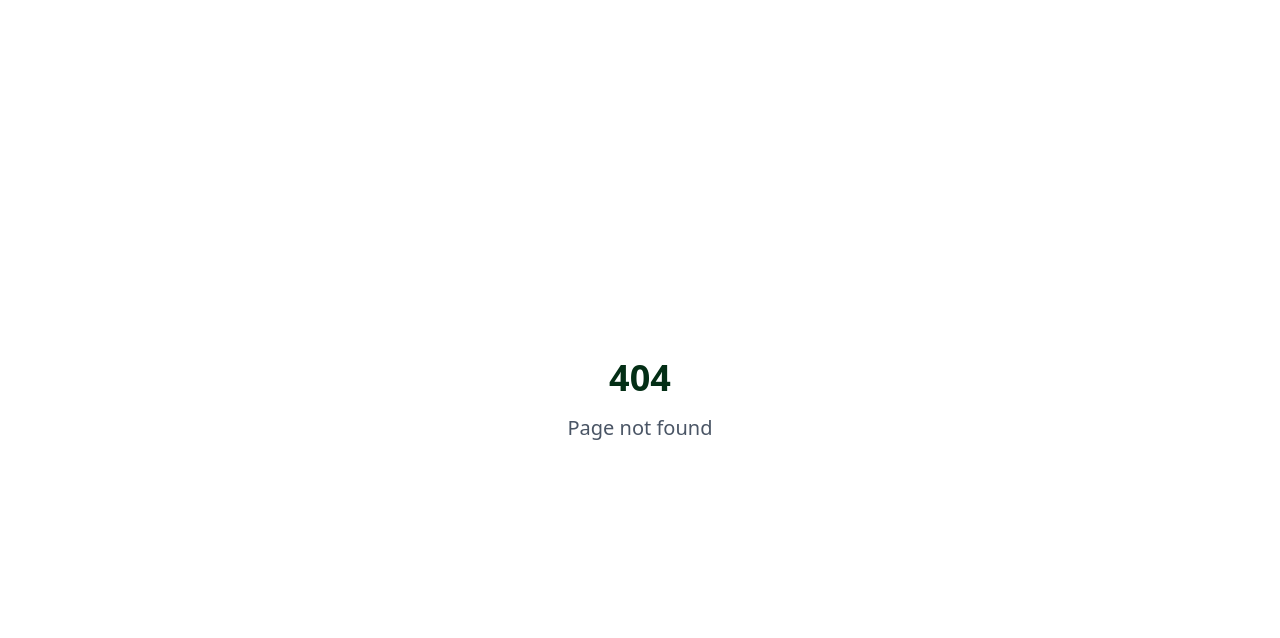
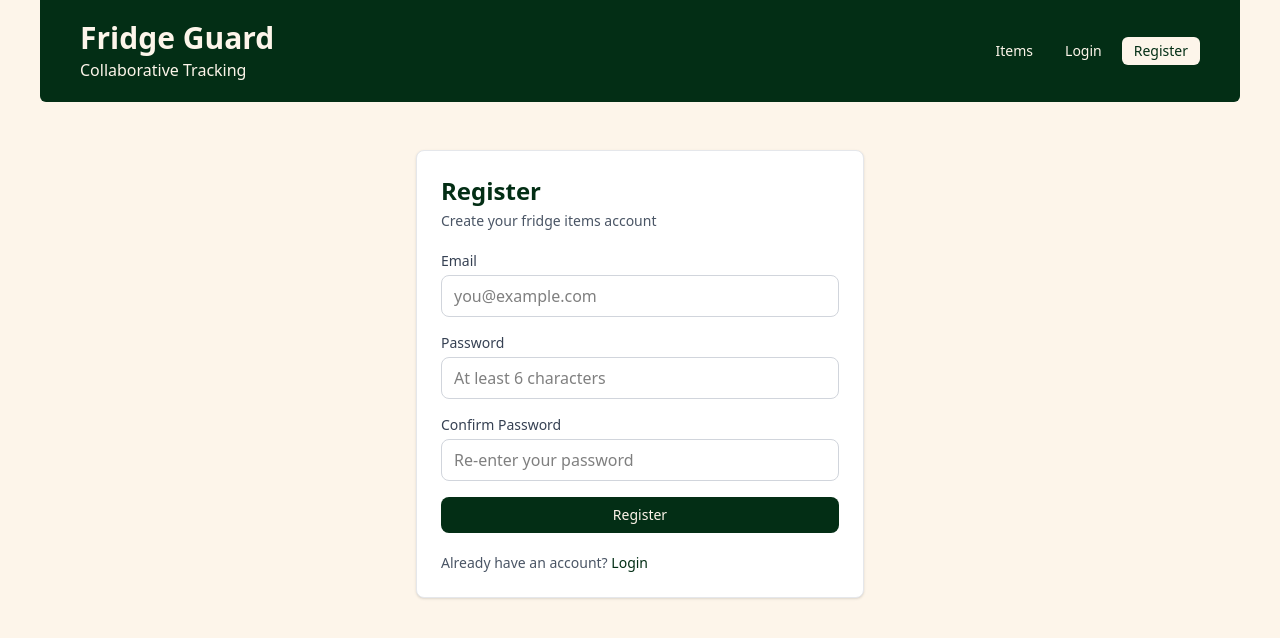
Before and after one commit to Angekarara/hands-off, a React app in the folder frontend/: page /register in a window 1280 px wide. Before the commit this address had no page. Shown: the top 638 px of the page. Built offline with nearby package versions, Linux system fonts and the light colour scheme; the HTML template or start-up script is replaced by a standard one.

Commit message:
feat: add login and regiter pages

```diff
--- a/frontend/src/components/navigations/Navbar.tsx
+++ b/frontend/src/components/navigations/Navbar.tsx
@@ -1,10 +1,40 @@
+import { NavLink } from "react-router-dom";
+
 export const Navbar = () => {
+  const baseLinkClass = "px-3 py-1 rounded-md text-sm font-medium";
+
   return (
     <nav className="bg-green-950 flex justify-between px-10 rounded-b-md py-5 text-[#fdf5ea] mx-10">
       <div className="flex flex-col gap-0.5">
         <div className="text-3xl font-bold">Fridge Guard</div>
         <div>Collaborative Tracking</div>
       </div>
+      <div className="flex items-center gap-2">
+        <NavLink
+          to="/"
+          className={({ isActive }) =>
+            `${baseLinkClass} ${isActive ? "bg-[#fdf5ea] text-green-950" : "text-[#fdf5ea]"}`
+          }
+        >
+          Items
+        </NavLink>
+        <NavLink
+          to="/login"
+          className={({ isActive }) =>
+            `${baseLinkClass} ${isActive ? "bg-[#fdf5ea] text-green-950" : "text-[#fdf5ea]"}`
+          }
+        >
+          Login
+        </NavLink>
+        <NavLink
+          to="/register"
+          className={({ isActive }) =>
+            `${baseLinkClass} ${isActive ? "bg-[#fdf5ea] text-green-950" : "text-[#fdf5ea]"}`
+          }
+        >
+          Register
+        </NavLink>
+      </div>
     </nav>
   );
 };
--- /dev/null
+++ b/frontend/src/pages/LoginPage.tsx
@@ -0,0 +1,54 @@
+import { Link } from "react-router-dom";
+import Input from "../components/shared/Input";
+
+const LoginPage = () => {
+  return (
+    <div className="flex justify-center py-12 px-4">
+      <div className="w-full max-w-md bg-white rounded-lg shadow-sm border border-gray-200 p-6 space-y-5">
+        <div className="space-y-1">
+          <h1 className="text-2xl font-bold text-green-950">Login</h1>
+          <p className="text-sm text-gray-600">
+            Access your fridge items account
+          </p>
+        </div>
+
+        <form className="space-y-4">
+          <Input
+            label="Email"
+            type="email"
+            required
+            className="py-2"
+            placeholder="you@example.com"
+          />
+
+          <Input
+            label="Password"
+            type="password"
+            required
+            className="py-2"
+            placeholder="Enter your password"
+          />
+
+          <button
+            type="submit"
+            className="w-full px-6 py-2 text-sm font-medium text-[#fdf5ea] bg-green-950 rounded-lg hover:bg-green-900 disabled:opacity-70"
+          >
+            Login
+          </button>
+        </form>
+
+        <p className="text-sm text-gray-600">
+          Don&apos;t have an account?{" "}
+          <Link
+            to="/register"
+            className="text-green-950 font-medium hover:underline"
+          >
+            Register
+          </Link>
+        </p>
+      </div>
+    </div>
+  );
+};
+
+export default LoginPage;
--- /dev/null
+++ b/frontend/src/pages/RegisterPage.tsx
@@ -0,0 +1,62 @@
+import { Link } from "react-router-dom";
+import Input from "../components/shared/Input";
+
+const RegisterPage = () => {
+  return (
+    <div className="flex justify-center py-12 px-4">
+      <div className="w-full max-w-md bg-white rounded-lg shadow-sm border border-gray-200 p-6 space-y-5">
+        <div className="space-y-1">
+          <h1 className="text-2xl font-bold text-green-950">Register</h1>
+          <p className="text-sm text-gray-600">
+            Create your fridge items account
+          </p>
+        </div>
+
+        <form className="space-y-4">
+          <Input
+            label="Email"
+            type="email"
+            required
+            className="py-2"
+            placeholder="you@example.com"
+          />
+
+          <Input
+            label="Password"
+            type="password"
+            required
+            className="py-2"
+            placeholder="At least 6 characters"
+          />
+
+          <Input
+            label="Confirm Password"
+            type="password"
+            required
+            className="py-2"
+            placeholder="Re-enter your password"
+          />
+
+          <button
+            type="submit"
+            className="w-full px-6 py-2 text-sm font-medium text-[#fdf5ea] bg-green-950 rounded-lg hover:bg-green-900 disabled:opacity-70"
+          >
+            Register
+          </button>
+        </form>
+
+        <p className="text-sm text-gray-600">
+          Already have an account?{" "}
+          <Link
+            to="/login"
+            className="text-green-950 font-medium hover:underline"
+          >
+            Login
+          </Link>
+        </p>
+      </div>
+    </div>
+  );
+};
+
+export default RegisterPage;
```
Also changed, not shown: frontend/src/AppRoutes.tsx (+10 -0 lines).
